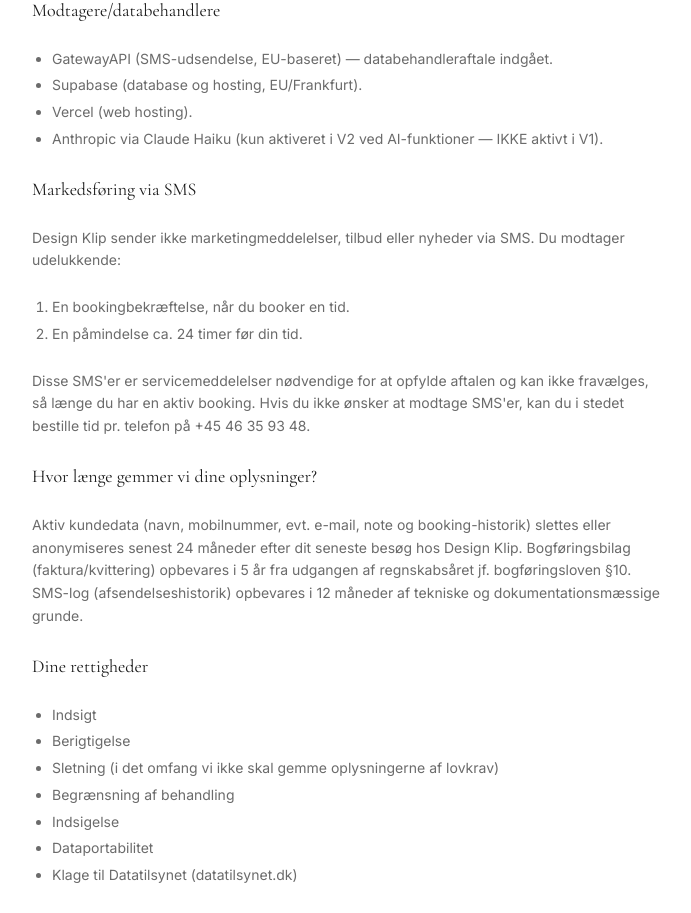
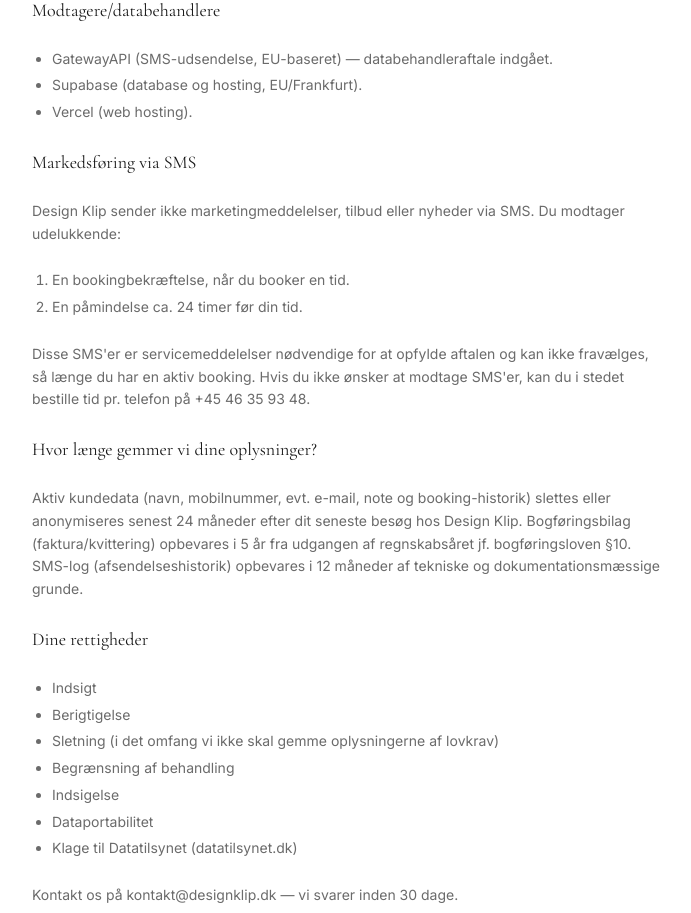
Before and after one commit to OliverPouret/design-klip, a React (Vite) app: page /privatlivspolitik in a window 1280 px wide. Shown: the part 953-1866 px from the top of the page, without its empty margins (292-983 px from the left). Built offline with nearby package versions, Linux system fonts and the light colour scheme; no server answers; a web font is replaced by a local one.

Commit message:
fix: remove internal v1/v2 references from customer-facing legal pages

```diff
--- a/src/pages/PrivacyPage.tsx
+++ b/src/pages/PrivacyPage.tsx
@@ -47,7 +47,6 @@ export function PrivacyPage() {
             <li>GatewayAPI (SMS-udsendelse, EU-baseret) — databehandleraftale indgået.</li>
             <li>Supabase (database og hosting, EU/Frankfurt).</li>
             <li>Vercel (web hosting).</li>
-            <li>Anthropic via Claude Haiku (kun aktiveret i V2 ved AI-funktioner — IKKE aktivt i V1).</li>
           </ul>
 
           <h2 className="font-serif text-lg text-ink mt-8 mb-2">Markedsføring via SMS</h2>
```
